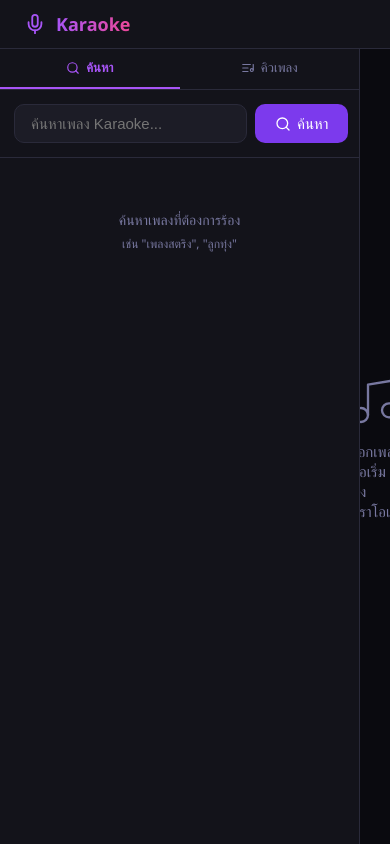
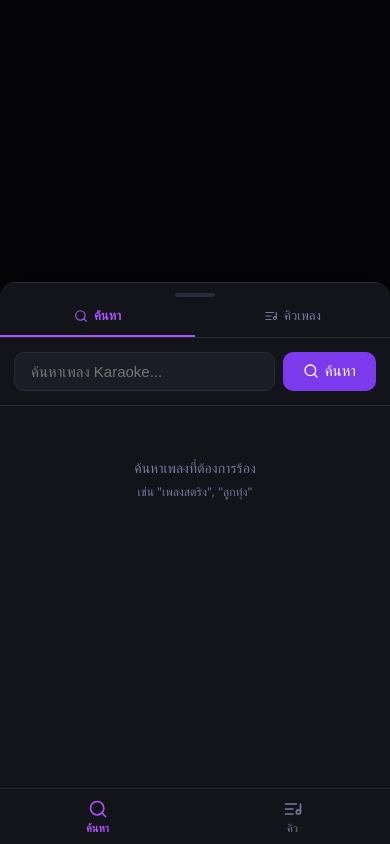
Before and after one commit to iceysr-coder/simple-karaoke, a React (Vite) app in the folder client/: page / in a window 390 px wide. Both pictures are taken after a click on the button "ค้นหา". Built offline with nearby package versions, Linux system fonts and the light colour scheme.

Commit message:
feat: responsive layout - mobile drawer + bottom nav, fixed popover positioning

```diff
--- a/client/src/App.jsx
+++ b/client/src/App.jsx
@@ -6,14 +6,76 @@ import Player from './components/Player.jsx';
 import { useAudioMixer } from './hooks/useAudioMixer.js';
 import { useDevices } from './hooks/useDevices.js';
 import { useQueue } from './hooks/useQueue.js';
-import { Mic, Search, ListMusic } from 'lucide-react';
+import { useWindowWidth } from './hooks/useWindowWidth.js';
+import { Mic, Search, ListMusic, X } from 'lucide-react';
+
+function SidebarContent({ tab, setTab, queue, videos, searching, error, currentVideo, queueIds,
+  onSearch, onSelect, onAddToQueue, onRemove, onMoveUp, onMoveDown, onClear }) {
+  return (
+    <>
+      {/* Tabs */}
+      <div style={{ display: 'flex', borderBottom: '1px solid var(--border)', flexShrink: 0 }}>
+        {[
+          { id: 'search', icon: <Search size={14} />, label: 'ค้นหา' },
+          { id: 'queue', icon: <ListMusic size={14} />, label: `คิวเพลง${queue.length ? ` (${queue.length})` : ''}` },
+        ].map((t) => (
+          <button key={t.id} onClick={() => setTab(t.id)} style={{
+            flex: 1, padding: '11px 8px', border: 'none', cursor: 'pointer',
+            background: 'none', display: 'flex', alignItems: 'center', justifyContent: 'center', gap: 6,
+            fontSize: 13, fontWeight: tab === t.id ? 600 : 400,
+            color: tab === t.id ? 'var(--accent2)' : 'var(--muted)',
+            borderBottom: `2px solid ${tab === t.id ? 'var(--accent2)' : 'transparent'}`,
+            transition: 'all 0.15s',
+          }}>
+            {t.icon}{t.label}
+          </button>
+        ))}
+      </div>
+
+      {tab === 'search' && (
+        <>
+          <div style={{ padding: 14, borderBottom: '1px solid var(--border)', flexShrink: 0 }}>
+            <SearchBar onSearch={onSearch} loading={searching} />
+            {error && <p style={{ marginTop: 8, color: 'var(--red)', fontSize: 12 }}>{error}</p>}
+          </div>
+          <div style={{ flex: 1, overflowY: 'auto', padding: 12 }}>
+            <VideoList
+              videos={videos} currentId={currentVideo?.id}
+              onSelect={onSelect} onAddToQueue={onAddToQueue} queueIds={queueIds}
+            />
+            {!videos.length && !searching && (
+              <div style={{ textAlign: 'center', color: 'var(--muted)', marginTop: 40, fontSize: 14 }}>
+                <p>ค้นหาเพลงที่ต้องการร้อง</p>
+                <p style={{ marginTop: 6, fontSize: 12 }}>เช่น "เพลงสตริง", "ลูกทุ่ง"</p>
+              </div>
+            )}
+          </div>
+        </>
+      )}
+
+      {tab === 'queue' && (
+        <div style={{ flex: 1, overflowY: 'auto', padding: 12 }}>
+          <Queue
+            queue={queue} currentId={currentVideo?.id}
+            onSelect={onSelect} onRemove={onRemove}
+            onMoveUp={onMoveUp} onMoveDown={onMoveDown} onClear={onClear}
+          />
+        </div>
+      )}
+    </>
+  );
+}
 
 export default function App() {
   const [videos, setVideos] = useState([]);
   const [currentVideo, setCurrentVideo] = useState(null);
   const [searching, setSearching] = useState(false);
   const [error, setError] = useState('');
-  const [tab, setTab] = useState('search'); // 'search' | 'queue'
+  const [tab, setTab] = useState('search');
+  const [drawerOpen, setDrawerOpen] = useState(false);
+
+  const width = useWindowWidth();
+  const isMobile = width < 768;
 
   const {
     micVolume, monitorVolume, micActive, micLevel,
@@ -31,8 +93,7 @@ export default function App() {
   const queueIds = useMemo(() => new Set(queue.map((v) => v.id)), [queue]);
 
   const handleSearch = useCallback(async (q) => {
-    setSearching(true);
-    setError('');
+    setSearching(true); setError('');
     try {
       const res = await fetch(`/api/search?q=${encodeURIComponent(q + ' คาราโอเกะ')}`);
       const data = await res.json();
@@ -72,120 +133,120 @@ export default function App() {
   const handleAddToQueue = useCallback((video) => {
     addToQueue(video);
     setTab('queue');
-  }, [addToQueue]);
+    if (isMobile) setDrawerOpen(true);
+  }, [addToQueue, isMobile]);
 
+  const handleMobileTab = useCallback((id) => {
+    if (drawerOpen && tab === id) { setDrawerOpen(false); return; }
+    setTab(id);
+    setDrawerOpen(true);
+  }, [drawerOpen, tab]);
+
+  const playerProps = {
+    video: currentVideo,
+    micVolume, monitorVolume, micActive, micLevel, playback, noiseSuppression,
+    onMicVolume: updateMicVolume, onMonitorVolume: updateMonitorVolume,
+    onMicToggle: handleMicToggle, onTogglePlayback: togglePlayback,
+    onToggleNoiseSuppression: toggleNoiseSuppression, onEnded: handleEnded,
+    audioInputs, audioOutputs, inputDeviceId, outputDeviceId,
+    onInputChange: handleInputChange, onOutputChange: handleOutputChange,
+    onRefreshDevices: () => refresh(true),
+  };
+
+  const sidebarProps = {
+    tab, setTab, queue, videos, searching, error, currentVideo, queueIds,
+    onSearch: handleSearch,
+    onSelect: (v) => { setCurrentVideo(v); if (isMobile) setDrawerOpen(false); },
+    onAddToQueue: handleAddToQueue,
+    onRemove: removeFromQueue, onMoveUp: moveUp, onMoveDown: moveDown, onClear: clearQueue,
+  };
+
+  /* ── Desktop layout ── */
+  if (!isMobile) {
     return (
       <div style={{ height: '100vh', display: 'flex', flexDirection: 'column', overflow: 'hidden' }}>
-      {/* Header */}
         <header style={{
           padding: '12px 24px', borderBottom: '1px solid var(--border)',
-        background: 'var(--surface)', display: 'flex', alignItems: 'center', gap: 10,
-        flexShrink: 0,
+          background: 'var(--surface)', display: 'flex', alignItems: 'center', gap: 10, flexShrink: 0,
         }}>
           <Mic size={22} color="var(--accent2)" />
           <h1 style={{ fontSize: 18, fontWeight: 700, background: 'linear-gradient(90deg, var(--accent2), #ec4899)', WebkitBackgroundClip: 'text', WebkitTextFillColor: 'transparent' }}>
             Karaoke
           </h1>
         </header>
-
-      {/* Main layout */}
         <div style={{ flex: 1, display: 'flex', overflow: 'hidden' }}>
-        {/* Sidebar */}
           <aside style={{
             width: 360, borderRight: '1px solid var(--border)',
             display: 'flex', flexDirection: 'column',
             background: 'var(--surface)', overflow: 'hidden', flexShrink: 0,
           }}>
-          {/* Tabs */}
-          <div style={{ display: 'flex', borderBottom: '1px solid var(--border)', flexShrink: 0 }}>
-            {[
-              { id: 'search', icon: <Search size={14} />, label: 'ค้นหา' },
-              { id: 'queue', icon: <ListMusic size={14} />, label: `คิวเพลง${queue.length ? ` (${queue.length})` : ''}` },
-            ].map((t) => (
-              <button
-                key={t.id}
-                onClick={() => setTab(t.id)}
-                style={{
-                  flex: 1, padding: '11px 8px', border: 'none', cursor: 'pointer',
-                  background: 'none', display: 'flex', alignItems: 'center', justifyContent: 'center', gap: 6,
-                  fontSize: 13, fontWeight: tab === t.id ? 600 : 400,
-                  color: tab === t.id ? 'var(--accent2)' : 'var(--muted)',
-                  borderBottom: `2px solid ${tab === t.id ? 'var(--accent2)' : 'transparent'}`,
-                  transition: 'all 0.15s',
-                }}
-              >
-                {t.icon}{t.label}
-              </button>
-            ))}
-          </div>
-
-          {/* Search tab */}
-          {tab === 'search' && (
-            <>
-              <div style={{ padding: 14, borderBottom: '1px solid var(--border)', flexShrink: 0 }}>
-                <SearchBar onSearch={handleSearch} loading={searching} />
-                {error && <p style={{ marginTop: 8, color: 'var(--red)', fontSize: 12 }}>{error}</p>}
-              </div>
-              <div style={{ flex: 1, overflowY: 'auto', padding: 12 }}>
-                <VideoList
-                  videos={videos}
-                  currentId={currentVideo?.id}
-                  onSelect={setCurrentVideo}
-                  onAddToQueue={handleAddToQueue}
-                  queueIds={queueIds}
-                />
-                {!videos.length && !searching && (
-                  <div style={{ textAlign: 'center', color: 'var(--muted)', marginTop: 40, fontSize: 14 }}>
-                    <p>ค้นหาเพลงที่ต้องการร้อง</p>
-                    <p style={{ marginTop: 6, fontSize: 12 }}>เช่น "เพลงสตริง", "ลูกทุ่ง"</p>
-                  </div>
-                )}
-              </div>
-            </>
-          )}
-
-          {/* Queue tab */}
-          {tab === 'queue' && (
-            <div style={{ flex: 1, overflowY: 'auto', padding: 12 }}>
-              <Queue
-                queue={queue}
-                currentId={currentVideo?.id}
-                onSelect={setCurrentVideo}
-                onRemove={removeFromQueue}
-                onMoveUp={moveUp}
-                onMoveDown={moveDown}
-                onClear={clearQueue}
-              />
-            </div>
-          )}
+            <SidebarContent {...sidebarProps} />
           </aside>
-
-        {/* Player */}
           <main style={{ flex: 1, overflow: 'hidden', display: 'flex', flexDirection: 'column' }}>
-          <Player
-            video={currentVideo}
-            micVolume={micVolume}
-            monitorVolume={monitorVolume}
-            micActive={micActive}
-            micLevel={micLevel}
-            playback={playback}
-            noiseSuppression={noiseSuppression}
-            onMicVolume={updateMicVolume}
-            onMonitorVolume={updateMonitorVolume}
-            onMicToggle={handleMicToggle}
-            onTogglePlayback={togglePlayback}
-            onToggleNoiseSuppression={toggleNoiseSuppression}
-            onEnded={handleEnded}
-            audioInputs={audioInputs}
-            audioOutputs={audioOutputs}
-            inputDeviceId={inputDeviceId}
-            outputDeviceId={outputDeviceId}
-            onInputChange={handleInputChange}
-            onOutputChange={handleOutputChange}
-            onRefreshDevices={() => refresh(true)}
-          />
+            <Player {...playerProps} />
           </main>
         </div>
       </div>
     );
   }
+
+  /* ── Mobile layout ── */
+  return (
+    <div style={{ height: '100vh', display: 'flex', flexDirection: 'column', overflow: 'hidden' }}>
+      {/* Player fills screen */}
+      <div style={{ flex: 1, overflow: 'hidden', display: 'flex', flexDirection: 'column', minHeight: 0 }}>
+        <Player {...playerProps} />
+      </div>
+
+      {/* Bottom drawer */}
+      {drawerOpen && (
+        <>
+          <div
+            onClick={() => setDrawerOpen(false)}
+            style={{ position: 'fixed', inset: 0, zIndex: 40, background: 'rgba(0,0,0,0.5)' }}
+          />
+          <div style={{
+            position: 'fixed', bottom: 56, left: 0, right: 0, zIndex: 50,
+            height: '60vh',
+            background: 'var(--surface)', borderTop: '1px solid var(--border)',
+            borderRadius: '16px 16px 0 0',
+            display: 'flex', flexDirection: 'column', overflow: 'hidden',
+            boxShadow: '0 -8px 32px rgba(0,0,0,0.4)',
+          }}>
+            <div style={{ display: 'flex', alignItems: 'center', justifyContent: 'space-between', padding: '10px 16px 0', flexShrink: 0 }}>
+              <div style={{ width: 40, height: 4, borderRadius: 2, background: 'var(--border)', margin: '0 auto' }} />
+            </div>
+            <div style={{ display: 'flex', flex: 1, flexDirection: 'column', overflow: 'hidden' }}>
+              <SidebarContent {...sidebarProps} />
+            </div>
+          </div>
+        </>
+      )}
+
+      {/* Bottom nav */}
+      <nav style={{
+        display: 'flex', height: 56, flexShrink: 0,
+        background: 'var(--surface)', borderTop: '1px solid var(--border)',
+        zIndex: 60,
+      }}>
+        {[
+          { id: 'search', icon: Search, label: 'ค้นหา' },
+          { id: 'queue', icon: ListMusic, label: `คิว${queue.length ? ` (${queue.length})` : ''}` },
+        ].map(({ id, icon: Icon, label }) => {
+          const active = drawerOpen && tab === id;
+          return (
+            <button key={id} onClick={() => handleMobileTab(id)} style={{
+              flex: 1, display: 'flex', flexDirection: 'column', alignItems: 'center',
+              justifyContent: 'center', gap: 3, border: 'none', background: 'none',
+              color: active ? 'var(--accent2)' : 'var(--muted)', cursor: 'pointer',
+              fontSize: 11, fontWeight: active ? 600 : 400,
+            }}>
+              <Icon size={20} />
+              {label}
+            </button>
+          );
+        })}
+      </nav>
+    </div>
+  );
+}
--- /dev/null
+++ b/client/src/hooks/useWindowWidth.js
@@ -0,0 +1,11 @@
+import { useState, useEffect } from 'react';
+
+export function useWindowWidth() {
+  const [width, setWidth] = useState(window.innerWidth);
+  useEffect(() => {
+    const handler = () => setWidth(window.innerWidth);
+    window.addEventListener('resize', handler);
+    return () => window.removeEventListener('resize', handler);
+  }, []);
+  return width;
+}
```
Also changed, not shown: client/src/components/Player.jsx (+25 -13 lines). Lines whose indentation alone changed are shown as unchanged.
